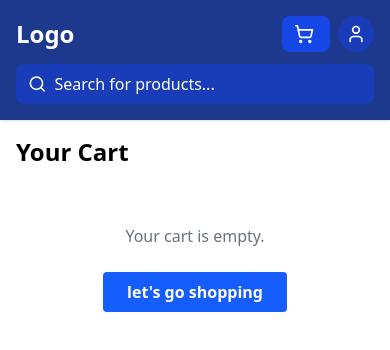
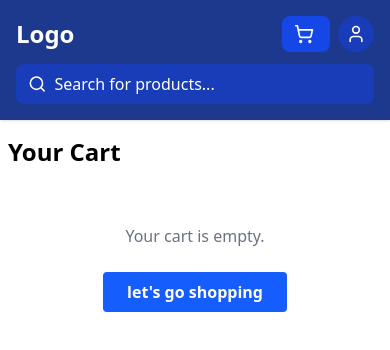
Before and after one commit to Anandshakya6398/whatbytes-assignment, a Next.js app: page /cart in a window 390 px wide. Shown: the top 350 px of the page. Built offline with nearby package versions, Linux system fonts and the light colour scheme.

Commit message:
modified

```diff
--- a/app/components/CartPage.js
+++ b/app/components/CartPage.js
@@ -18,7 +18,7 @@ export default function CartPage() {
   return (
     <>
       <Header />
-      <div className="max-w-4xl mx-auto p-4 w-full">
+      <div className="max-w-4xl mx-auto px-2 sm:px-4 py-4 w-full">
         <h2 className="text-2xl font-bold mb-4">Your Cart</h2>
         {items.length === 0 ? (
           <div className="text-gray-500 text-center py-10">
@@ -33,7 +33,7 @@ export default function CartPage() {
           </div>
         ) : (
           // Responsive flex: column on mobile, row on md+
-          <div className="flex flex-col md:flex-row gap-8">
+          <div className="flex flex-col md:flex-row gap-4 md:gap-8">
             {/* Cart Items */}
             <div className="md:w-2/3 w-full order-1">
               <div className="space-y-4">
```
